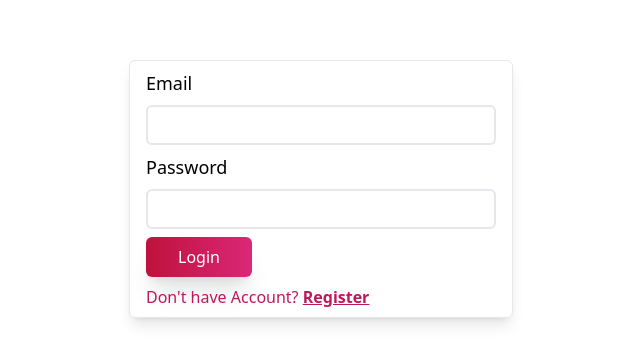
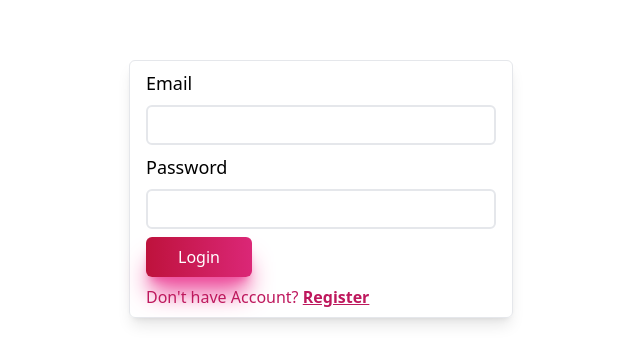
Before and after one commit to arp99/devtcha, a React (Create React App) app: page /login in a window 1280 px wide. Shown: the part 211-574 px from the top of the page, without its empty margins (319-959 px from the left). Built offline with nearby package versions, Linux system fonts and the light colour scheme.

Commit message:
Style: Update buttons style

```diff
--- a/src/Components/Buttons.jsx
+++ b/src/Components/Buttons.jsx
@@ -5,7 +5,7 @@ export const Button = ({ children, variant, size, state, ...props }) => {
     <button
       className={`w-max rounded-md shadow-xl ${
         variant === "primary"
-          ? `bg-gradient-to-r from-primary-700 to-pink-600 text-white`
+          ? `bg-gradient-to-r from-primary-700 to-pink-600 text-white shadow-md shadow-pink-500 transition-transform duration-[300ms] hover:-translate-y-[4px]`
           : ``
       }
         ${
@@ -13,8 +13,15 @@ export const Button = ({ children, variant, size, state, ...props }) => {
             ? `border-2 border-solid border-red-400 text-red-500`
             : ``
         }
+        ${
+          variant === "github"
+            ? `bg-gradient-to-r from-[#24292F] to-[#424547] text-white justify-center flex gap-4 items-center shadow-md shadow-[#747677d3] transition-transform duration-[300ms] hover:-translate-y-[4px]`
+            : ``
+        }
+
         ${size === "small" && `py-2 px-4`}
         ${size === "large" && `py-2 px-8`}
+        ${size === "full" && `py-2 px-8 w-full`}
         ${size === "xSmall" && `py-1 px-2`}
         ${state === "fulfilled" && `cursor-not-allowed`}
         `}
```
